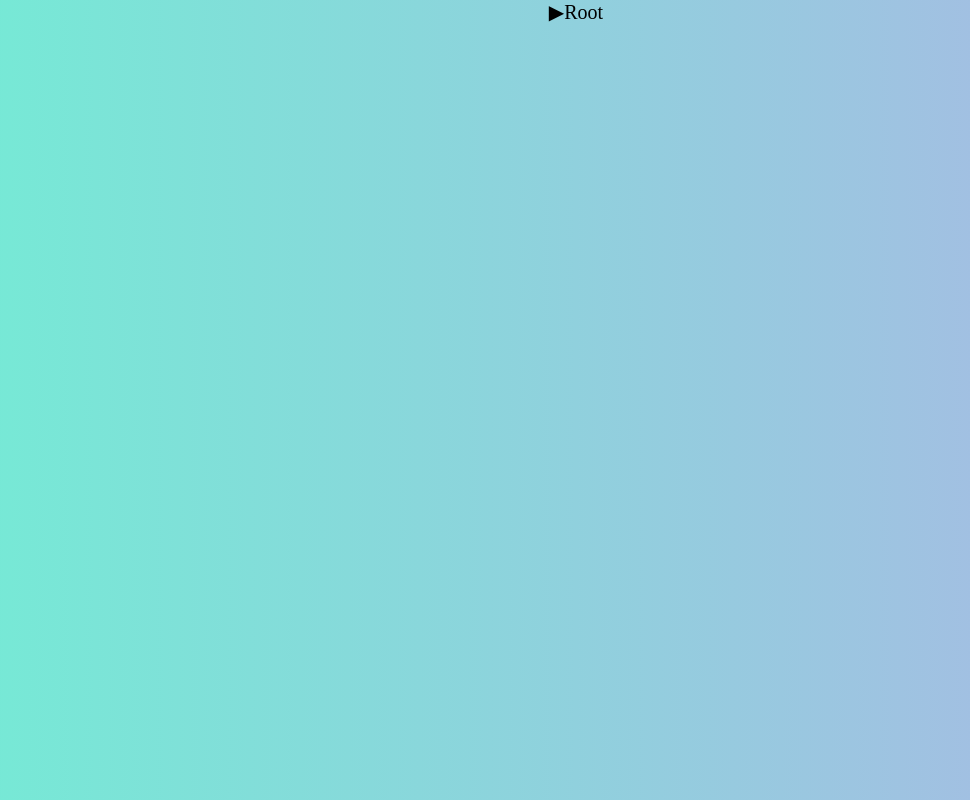
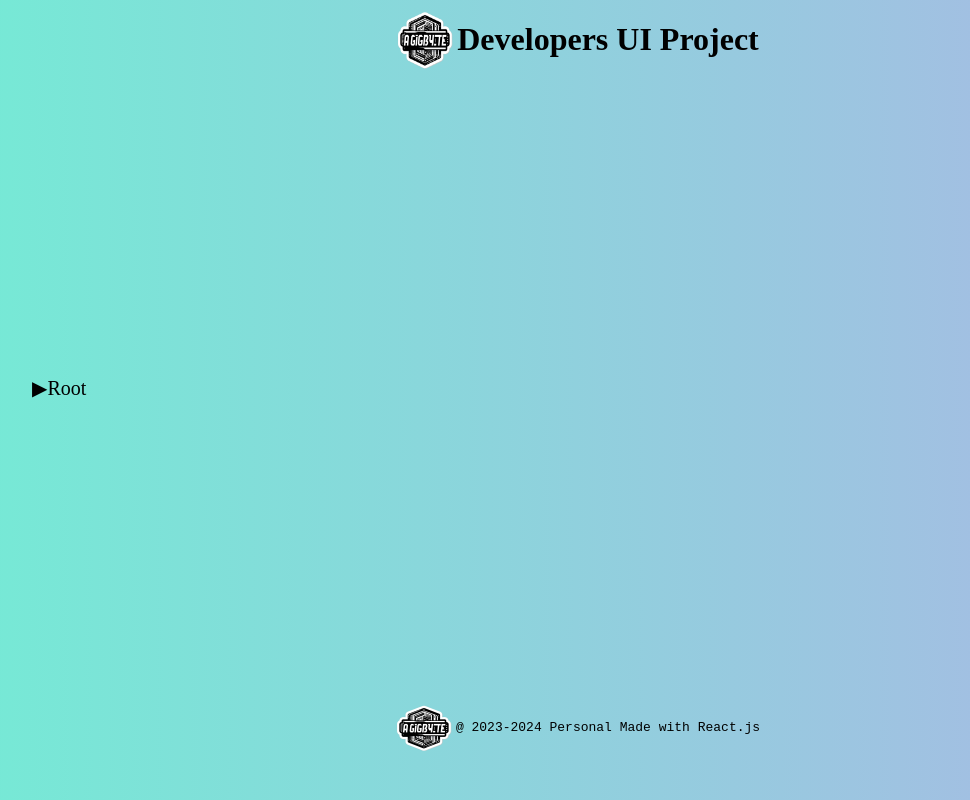
Before and after one commit to Akshaydotcom/tabapay-assignment, a React (Vite) app: page / in a window 1280 px wide. Shown: the whole page, without its empty margins (64-1034 px from the left). Built offline with nearby package versions, Linux system fonts and the light colour scheme.

Commit message:
Added Basic header and footer using semantic html elements, and appropriate CSS Styles. Used Logo from my portfolio website.

```diff
--- a/src/App.css
+++ b/src/App.css
@@ -1,6 +1,12 @@
 .toggle-icon {
     cursor: pointer;
     user-select: none;
+}
+
+header,
+footer {
+    display: flex;
+    justify-content: center;
 }
 
 .main-content {
@@ -9,7 +15,7 @@
     height: 77vh;
 }
 
-.page-content {
+aside {
     font-size: 20px;
     padding-left: 25%;
     display: flex;
@@ -17,12 +23,16 @@
     align-self: center;
 }
 
-.main-content>div {
+main {
     font-size: 20px;
 }
 
 .panel h1 {
     margin-top: 0;
+}
+
+.logo {
+    width: 5%
 }
 
 .modal {
@@ -41,9 +51,26 @@
     bottom: 70px;
 }
 
+footer {
+    position: relative;
+    top: 10%;
+}
+
+footer pre {
+    align-content: center;
+}
+
 @media screen and (max-width: 480px) {
+    .main-content {
+        display: block;
+      }
+
     .modal {
         left: 25%;
+    }
+
+    .logo {
+        width: 15%
     }
 
     .panel {
--- a/src/App.jsx
+++ b/src/App.jsx
@@ -1,6 +1,7 @@
 import { useState, useEffect } from "react";
 import { createPortal } from "react-dom";
 import "./App.css";
+import logo from "../public/p2.png";
 import { navData } from "./assets/navData";
 import TreeNode from "./components/TreeNode";
 import PageContent from "./components/PageContent";
@@ -47,11 +48,16 @@ function App() {
   /*
   render TreeNode if navData is present, added modal pop-up using createPortal, added newly created
   component to show the title/label of the node clicked by the user.
+  Added header and footers, changed html semantics
   */
   return (
     <>
+      <header>
+        <img src={logo} alt="logo" className="logo" />
+        <h1>Developers UI Project</h1>
+      </header>
       <div className="main-content">
-        <div>
+        <aside>
           {navData && (
             <TreeNode
               node={navData}
@@ -61,8 +67,9 @@ function App() {
               isNodeOpen={isNodeOpen}
             />
           )}
-        </div>
-        <div className="page-content">
+        </aside>
+        <main>
+          <article>
             {!mobile && <PageContent title={message} />}
             {mobile && isSidePanelOpen && (
               <PageContent
@@ -71,8 +78,14 @@ function App() {
                 setIsSidePanelOpen={setIsSidePanelOpen}
               />
             )}
+          </article>
+        </main>
       </div>
-      </div>
+
+      <footer>
+        <img src={logo} alt="logo" className="logo" />
+        <pre>@ 2023-2024 Personal Made with React.js</pre>
+      </footer>
       {isModalOpen &&
         message.length > 0 &&
         createPortal(
```
Also changed, not shown: public/p2.png (added), 1 other file (tests, documents, lock files or other folders). Lines whose indentation alone changed are shown as unchanged.
